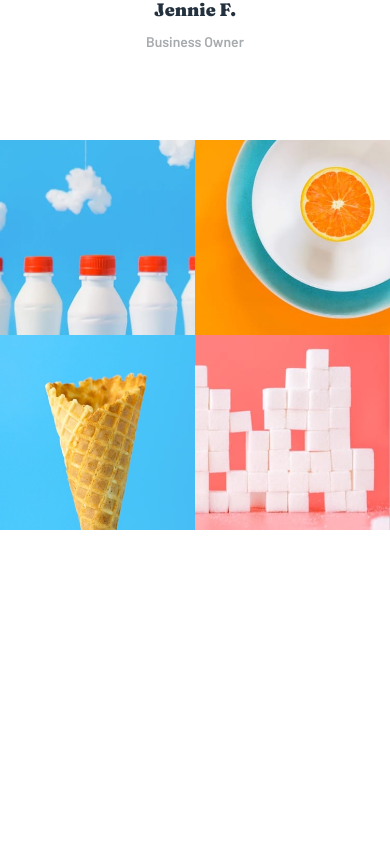
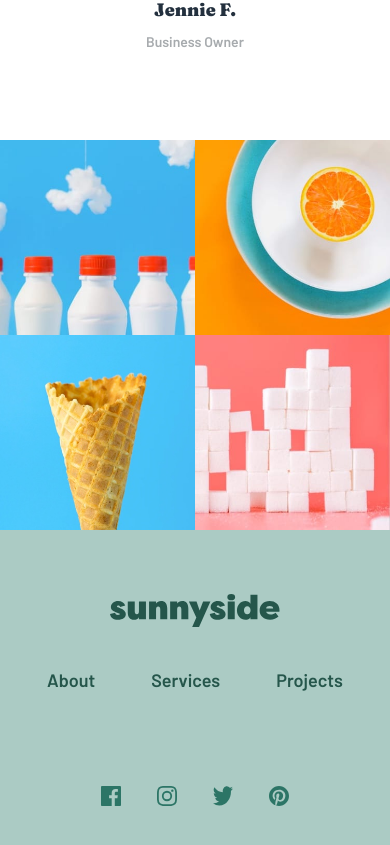
Before and after one commit to neont21/sunnyside-agency-landing-page, a React (Vite) app: page / in a window 390 px wide. Shown: the part 4434-5279 px from the top of the page. Before the commit the page ends 4964 px from the top, so only its background shows below. Built offline with nearby package versions, Linux system fonts and the light colour scheme.

Commit message:
feat(footer): implement mobile FooterSection component

```diff
--- a/src/App.tsx
+++ b/src/App.tsx
@@ -1,4 +1,5 @@
 import { FeaturesSection } from './components/FeaturesSection/FeaturesSection';
+import { FooterSection } from './components/FooterSection/FooterSection';
 import { GallerySection } from './components/GallerySection/GallerySection';
 import { HeroSection } from './components/HeroSection/HeroSection';
 import { TestimonialsSection } from './components/TestimonialsSection/TestimonialsSection';
@@ -12,6 +13,7 @@ function App() {
         <TestimonialsSection />
         <GallerySection />
       </main>
+      <FooterSection />
     </>
   );
 }
--- /dev/null
+++ b/src/components/FooterSection/FooterSection.module.css
@@ -0,0 +1,85 @@
+.footer {
+  width: 100%;
+  background-color: color-mix(in srgb, var(--green-500) 45%, white);
+  padding: 4rem 1.5rem 3rem;
+  display: flex;
+  flex-direction: column;
+  align-items: center;
+  text-align: center;
+}
+
+.logoLink {
+  display: inline-flex;
+  align-items: center;
+  margin-bottom: 2.5rem;
+}
+
+.logo {
+  display: inline-block;
+  width: 170px;
+  height: 33px;
+  background-color: var(--green-800);
+  mask-image: url('/images/logo.svg');
+  mask-size: contain;
+  mask-repeat: no-repeat;
+  mask-position: center;
+  -webkit-mask-image: url('/images/logo.svg');
+  -webkit-mask-size: contain;
+  -webkit-mask-repeat: no-repeat;
+  -webkit-mask-position: center;
+}
+
+.nav {
+  margin-bottom: 5.5rem;
+}
+
+.navList {
+  list-style: none;
+  margin: 0;
+  padding: 0;
+  display: flex;
+  align-items: center;
+  gap: clamp(1.75rem, 50.91vw - 8.43rem, 3.5rem);
+}
+
+.navLink {
+  text-decoration: none;
+  font-family: var(--ff-barlow);
+  font-weight: var(--fw-barlow-semi-bold);
+  font-size: 1.125rem;
+  color: var(--green-800);
+  transition: color 0.2s ease;
+}
+
+.navLink:hover,
+.navLink:focus-visible {
+  color: var(--white);
+}
+
+.socialList {
+  list-style: none;
+  margin: 0 0 3.5rem;
+  padding: 0;
+  display: flex;
+  align-items: center;
+  gap: 1.75rem;
+}
+
+.socialLink {
+  display: inline-flex;
+  align-items: center;
+  justify-content: center;
+  padding: 0.25rem;
+}
+
+.socialIcon {
+  width: 1.25rem;
+  height: 1.25rem;
+  display: block;
+  transition: filter 0.2s ease;
+}
+
+.socialLink:hover .socialIcon,
+.socialLink:focus-visible .socialIcon {
+  filter: brightness(0) invert(1);
+}
--- /dev/null
+++ b/src/components/FooterSection/FooterSection.tsx
@@ -0,0 +1,70 @@
+import styles from './FooterSection.module.css';
+
+/**
+ * 사이트 최하단 푸터 컴포넌트
+ * 브랜드 로고, 보조 네비게이션 메뉴, 소셜 링크, 출처 크레딧
+ */
+export function FooterSection() {
+  return (
+    <footer className={styles.footer}>
+      <a href="/" className={styles.logoLink} aria-label="Sunnyside Home">
+        <span className={styles.logo} aria-hidden="true" />
+      </a>
+
+      <nav className={styles.nav} aria-label="Footer Navigation">
+        <ul className={styles.navList}>
+          <li><a href="#about" className={styles.navLink}>About</a></li>
+          <li><a href="#services" className={styles.navLink}>Services</a></li>
+          <li><a href="#projects" className={styles.navLink}>Projects</a></li>
+        </ul>
+      </nav>
+
+      <ul className={styles.socialList} aria-label="Social media links">
+        <li>
+          <a
+            href="https://facebook.com"
+            className={styles.socialLink}
+            aria-label="Sunnyside on Facebook"
+            target="_blank"
+            rel="noopener noreferrer"
+          >
+            <img src="/images/icon-facebook.svg" alt="" aria-hidden="true" className={styles.socialIcon} />
+          </a>
+        </li>
+        <li>
+          <a
+            href="https://instagram.com"
+            className={styles.socialLink}
+            aria-label="Sunnyside on Instagram"
+            target="_blank"
+            rel="noopener noreferrer"
+          >
+            <img src="/images/icon-instagram.svg" alt="" aria-hidden="true" className={styles.socialIcon} />
+          </a>
+        </li>
+        <li>
+          <a
+            href="https://twitter.com"
+            className={styles.socialLink}
+            aria-label="Sunnyside on Twitter"
+            target="_blank"
+            rel="noopener noreferrer"
+          >
+            <img src="/images/icon-twitter.svg" alt="" aria-hidden="true" className={styles.socialIcon} />
+          </a>
+        </li>
+        <li>
+          <a
+            href="https://pinterest.com"
+            className={styles.socialLink}
+            aria-label="Sunnyside on Pinterest"
+            target="_blank"
+            rel="noopener noreferrer"
+          >
+            <img src="/images/icon-pinterest.svg" alt="" aria-hidden="true" className={styles.socialIcon} />
+          </a>
+        </li>
+      </ul>
+    </footer>
+  );
+}
```
